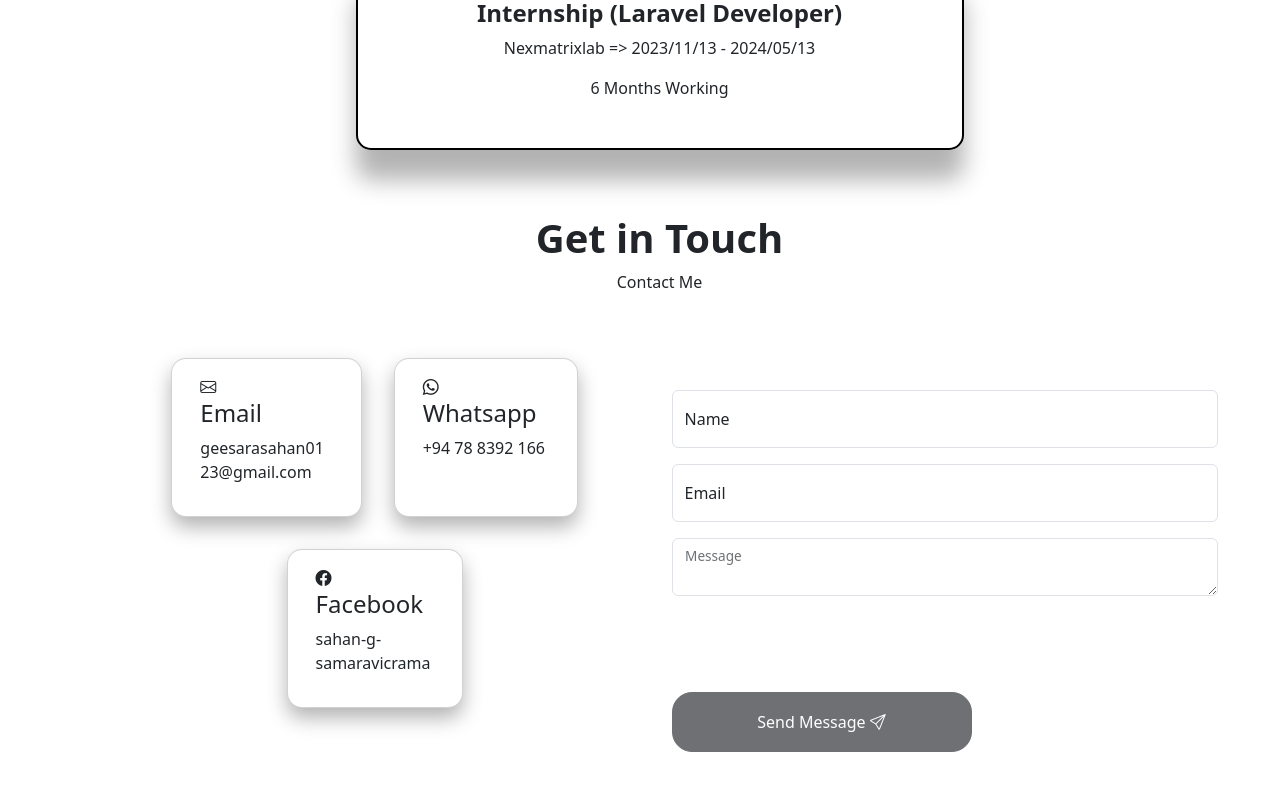
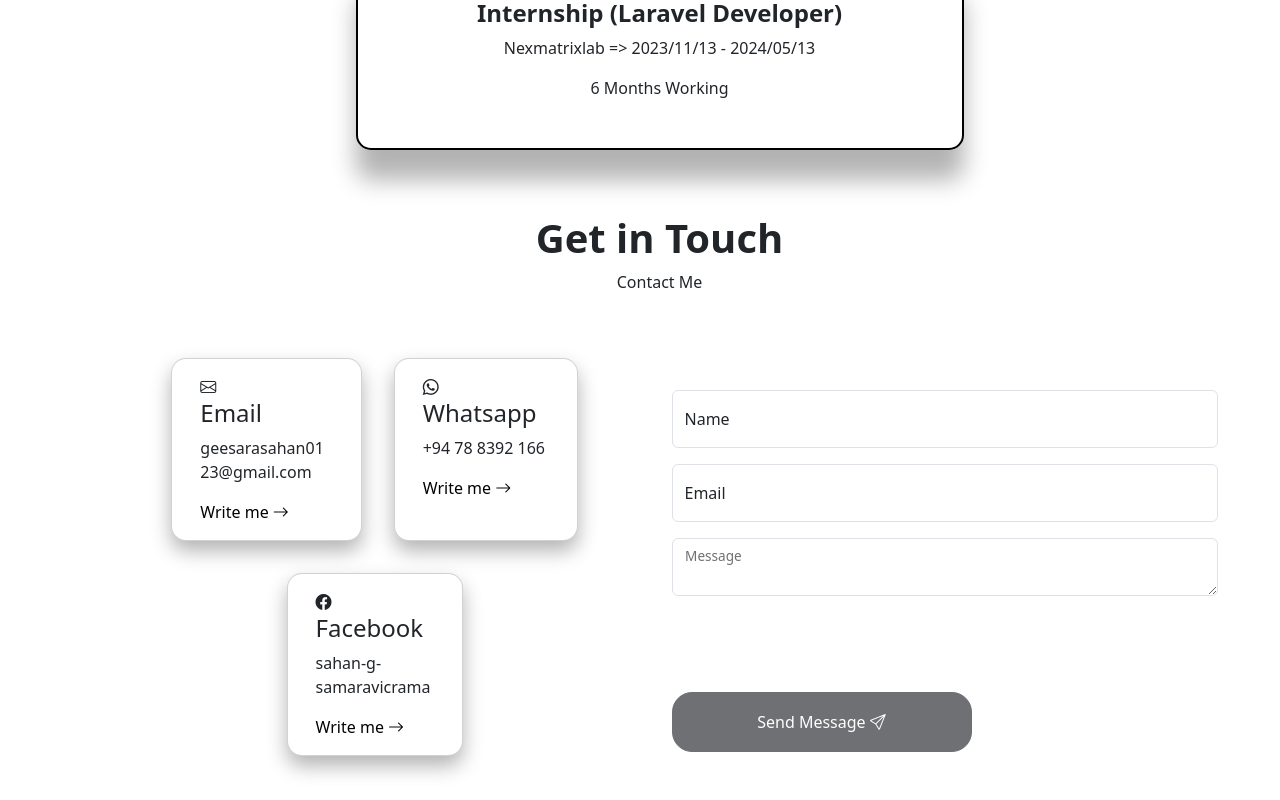
Before and after one commit to sahan99827/sahan_geesara_portfolio, a Vue app: page / in a window 1280 px wide. Shown: the part 5252-6052 px from the top of the page. Built offline with nearby package versions, Linux system fonts and the light colour scheme.

Commit message:
whatsapp and fecabook link add

```diff
--- a/src/components/Contact.vue
+++ b/src/components/Contact.vue
@@ -13,6 +13,7 @@
               </div>
               <h4> Email </h4>
               <p>geesarasahan0123@gmail.com</p>
+              <a href="#emailForm">Write me <i class="bi bi-arrow-right"></i></a>
             </div>
           </div>
           <div class="card col-md-4 m-3" style="width: 11.5rem;border-radius: 15px;">
@@ -20,6 +21,7 @@
               <i class="bi bi-whatsapp"></i>
               <h4> Whatsapp </h4>
               <p>+94 78 8392 166</p>
+              <a href="https://wa.me/qr/H7BXGMNNP5Z3A1" target="_blank">Write me <i class="bi bi-arrow-right"></i></a>
             </div>
           </div>
           <div class="card col-md-4 m-3" style="width: 11rem;border-radius: 15px;">
@@ -27,12 +29,13 @@
               <i class="bi bi-facebook"></i>
               <h4> Facebook </h4>
               <p> sahan-g-samaravicrama</p>
+              <a href="https://www.facebook.com/@sahan.gsamaravicrama/" target="_blank">Write me <i class="bi bi-arrow-right"></i></a>
             </div>
           </div>
         </div>
       </div>
       <div class="col-md-6 mt-5">
-        <form ref="form" @submit.prevent="sendEmail">
+        <form id="emailForm" ref="form" @submit.prevent="sendEmail">
           <div class="form-floating mb-3">
             <input type="text" class="form-control" id="floatingInput"   name="user_name"  v-model="formData.name" placeholder="Nuwan Sandeep">
             <label for="floatingInput" class="form-label">Name</label>
@@ -104,9 +107,13 @@ export default {
 
 }
 @media (max-width: 490px) {
-   .card{
-    margin-left: 20px!important;
+  .card {
+    margin-left: 20px !important;
     width: 17.7rem !important;
   }
 }
+a{
+  text-decoration: none ;
+  color: black;
+}
 </style>
--- a/src/components/Welcome.vue
+++ b/src/components/Welcome.vue
@@ -9,9 +9,9 @@
           <p><i class="bi bi-star-fill"></i> A Team Player</p>
           <p><i class="bi bi-star-fill"></i> Hard Worker</p>
           <div class="row marg">
-            <a href="https://www.instagram.com/sahan_g_samarawicrama_?igsh=czNwaHV4ZmhqZ2s5"><i class="icon bi bi-instagram"></i></a>
-            <a href="https://www.linkedin.com/in/sahan-g-samaravickrama-83b5001aa/"><i class="icon bi bi-linkedin"></i></a>
-            <a href="https://github.com/sahan99827"><i class="icon bi bi-github"></i></a>
+            <a href="https://www.instagram.com/sahan_g_samarawicrama_?igsh=czNwaHV4ZmhqZ2s5" target="_blank"><i class="icon bi bi-instagram"></i></a>
+            <a href="https://www.linkedin.com/in/sahan-g-samaravickrama-83b5001aa/" target="_blank"><i class="icon bi bi-linkedin"></i></a>
+            <a href="https://github.com/sahan99827" target="_blank"><i class="icon bi bi-github"></i></a>
           </div>
         </div>
 
```
